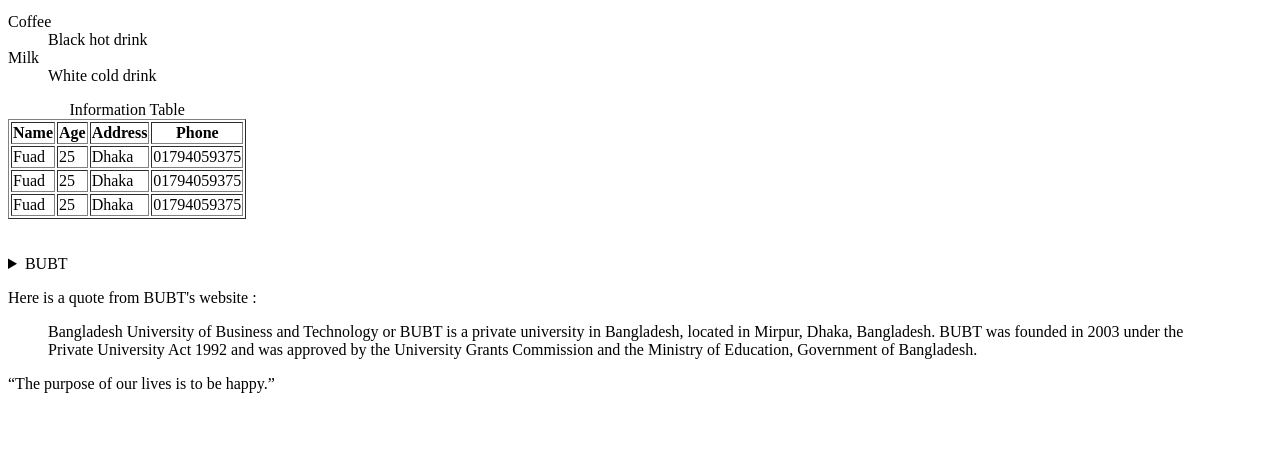
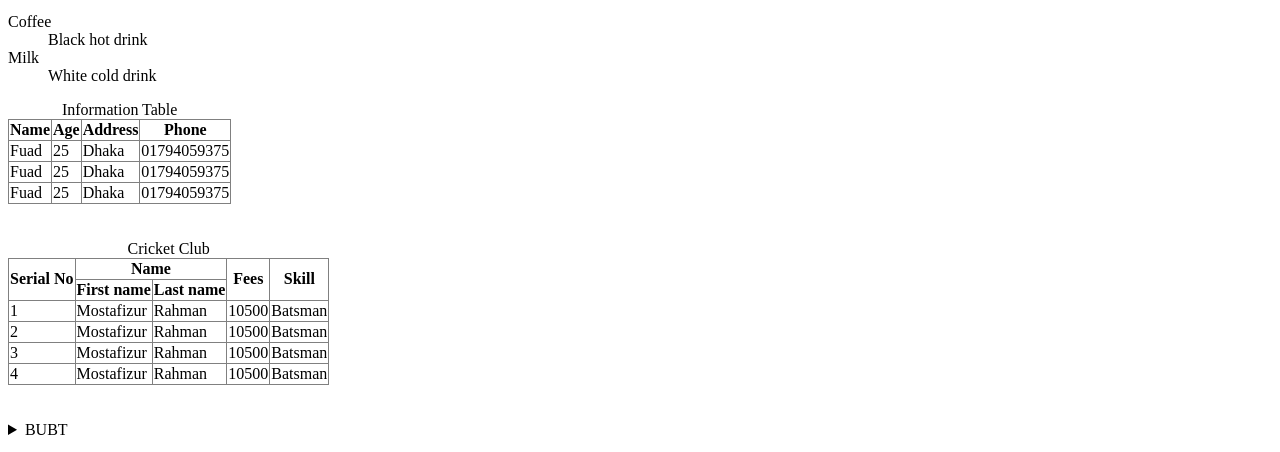
Before and after one commit to mostafizzfuad/html, a plain HTML site: page index.html in a window 1280 px wide. Shown: the part 4280-4732 px from the top of the page. Drawn offline with Linux system fonts and the light colour scheme.

Commit message:
update code

```diff
--- a/index.html
+++ b/index.html
@@ -57,6 +57,12 @@
     <p>
         <img src="./images/bird.jpg" alt="bird-image">
     </p>
+
+    <!-- note: link with image ( a > img )
+    <a href="#">
+        <img src="" alt="">
+    </a>
+    -->
 
     <!-- pre -->
     <pre>
@@ -279,14 +285,17 @@
     </dl>
 
     <!-- table -->
-    <table border="1">
+    <table border="1" style="border-collapse: collapse;">
         <caption>Information Table</caption>
+        <thead>
             <tr>
                 <th>Name</th>
                 <th>Age</th>
                 <th>Address</th>
                 <th>Phone</th>
             </tr>
+        </thead>
+        <tbody>
             <tr>
                 <td>Fuad</td>
                 <td>25</td>
@@ -299,12 +308,66 @@
                 <td>Dhaka</td>
                 <td>01794059375</td>
             </tr>
+        </tbody>
+        <tfoot>
             <tr>
                 <td>Fuad</td>
                 <td>25</td>
                 <td>Dhaka</td>
                 <td>01794059375</td>
             </tr>
+        </tfoot>
+    </table>
+
+    <br><br>
+
+    <!-- table colspan and rowspan -->
+    <table border="1" style="border-collapse: collapse;">
+        <caption>Cricket Club</caption>
+        <thead>
+            <tr>
+                <th rowspan="2">Serial No</th>
+                <th colspan="2">Name</th>
+                <th rowspan="2">Fees</th>
+                <th rowspan="2">Skill</th>
+            </tr>
+            <tr>
+                <th>First name</th>
+                <th>Last name</th>
+            </tr>
+        </thead>
+        <tbody>
+            <tr>
+                <td>1</td>
+                <td>Mostafizur</td>
+                <td>Rahman</td>
+                <td>10500</td>
+                <td>Batsman</td>
+            </tr>
+            <tr>
+                <td>2</td>
+                <td>Mostafizur</td>
+                <td>Rahman</td>
+                <td>10500</td>
+                <td>Batsman</td>
+            </tr>
+            <tr>
+                <td>3</td>
+                <td>Mostafizur</td>
+                <td>Rahman</td>
+                <td>10500</td>
+                <td>Batsman</td>
+            </tr>
+        </tbody>
+        <tfoot>
+            <tr>
+                <td>4</td>
+                <td>Mostafizur</td>
+                <td>Rahman</td>
+                <td>10500</td>
+                <td>Batsman</td>
+            </tr>
+        </tfoot>
     </table>
 
     <br><br>
@@ -333,7 +396,7 @@
         2. https://fontawesome.com/search  (search icon)
     -->
 
-    <p style="font-size: 80px;">
+    <p style="font-size: 80px; color: blue;">
         <i class="fa-brands fa-facebook"></i>
         <i class="fa-brands fa-twitter"></i>
         <i class="fa-solid fa-user"></i>
```
Also changed, not shown: blogpage.html (added, +42 -0 lines). Lines whose indentation alone changed are shown as unchanged.
